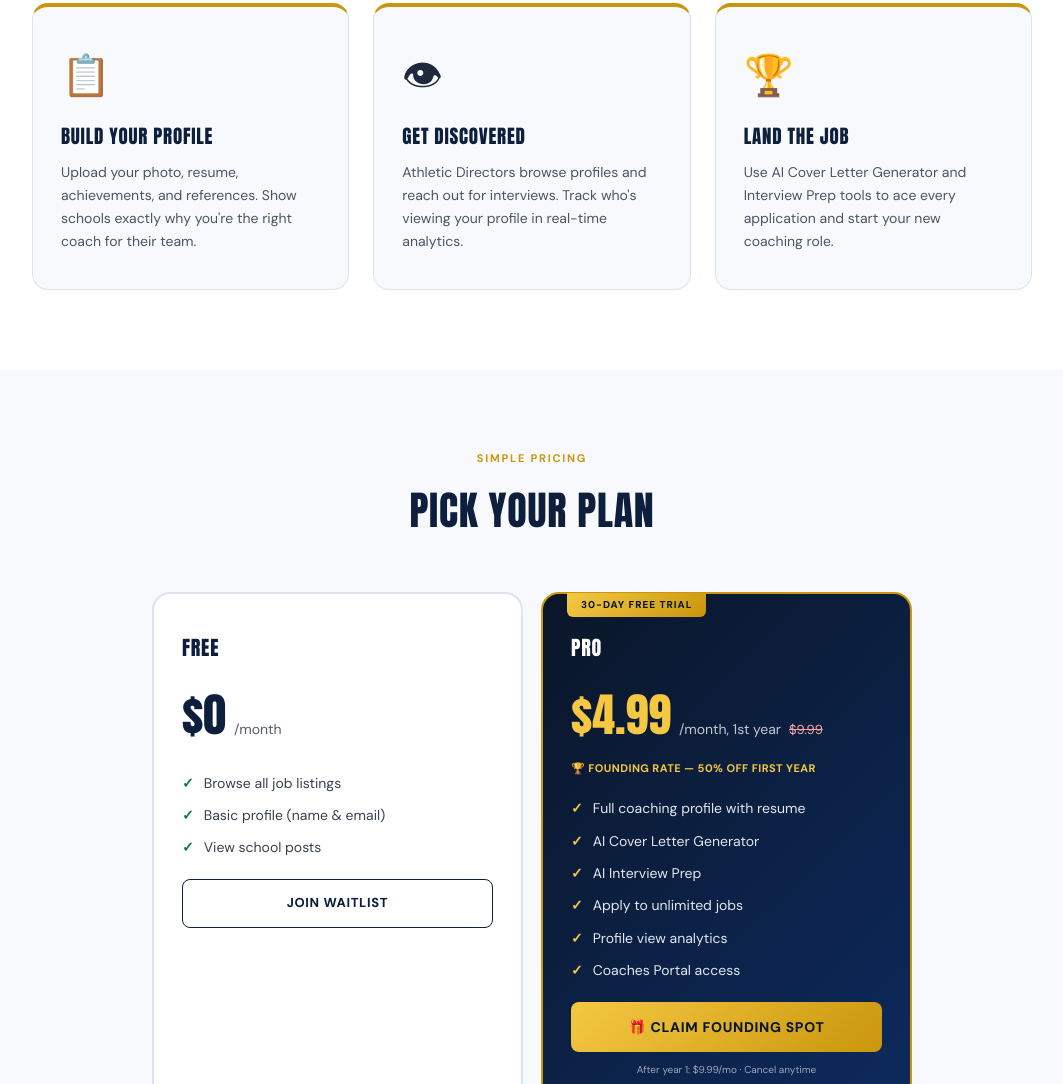
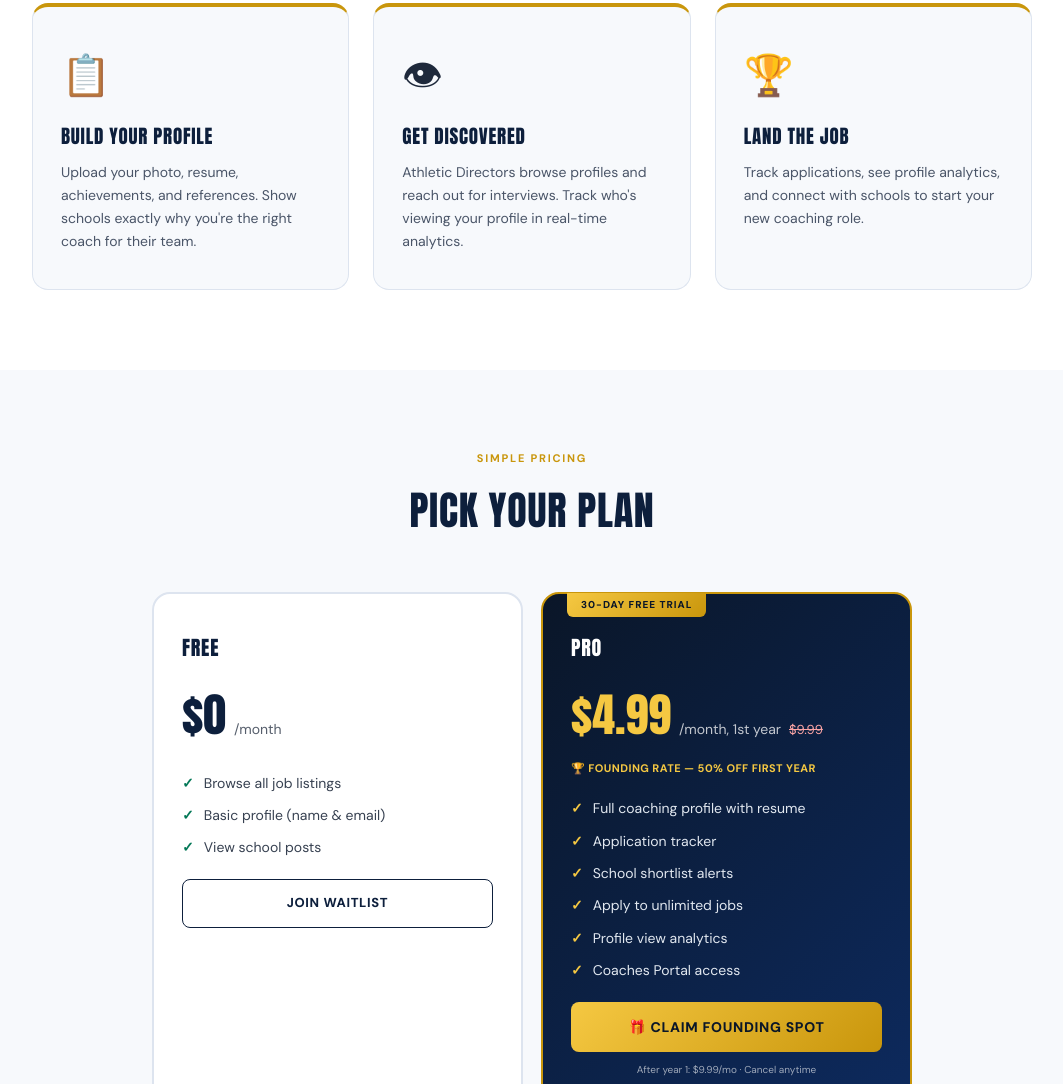
Before and after one commit to coachdraftapp/coachdraft-landing, a plain HTML site: page index.html in a window 1280 px wide. Shown: the part 1119-2203 px from the top of the page, without its empty margins (108-1171 px from the left). Drawn offline with Linux system fonts and the light colour scheme.

Commit message:
Update index.html

```diff
--- a/index.html
+++ b/index.html
@@ -245,7 +245,7 @@ footer { background: #0a1628; padding: 48px 32px 30px; border-top: 3px solid #c9
       <div class="feature-card">
         <div class="feature-icon">🏆</div>
         <div class="feature-title">Land The Job</div>
-        <div class="feature-desc">Use AI Cover Letter Generator and Interview Prep tools to ace every application and start your new coaching role.</div>
+        <div class="feature-desc">Track applications, see profile analytics, and connect with schools to start your new coaching role.</div>
       </div>
     </div>
   </div>
@@ -283,8 +283,8 @@ footer { background: #0a1628; padding: 48px 32px 30px; border-top: 3px solid #c9
         <div class="plan-deal">🏆 FOUNDING RATE — 50% OFF FIRST YEAR</div>
         <div class="plan-features">
           <div class="plan-feature plan-feature-pro"><span class="plan-check-pro">✓</span>Full coaching profile with resume</div>
-          <div class="plan-feature plan-feature-pro"><span class="plan-check-pro">✓</span>AI Cover Letter Generator</div>
-          <div class="plan-feature plan-feature-pro"><span class="plan-check-pro">✓</span>AI Interview Prep</div>
+          <div class="plan-feature plan-feature-pro"><span class="plan-check-pro">✓</span>Application tracker</div>
+          <div class="plan-feature plan-feature-pro"><span class="plan-check-pro">✓</span>School shortlist alerts</div>
           <div class="plan-feature plan-feature-pro"><span class="plan-check-pro">✓</span>Apply to unlimited jobs</div>
           <div class="plan-feature plan-feature-pro"><span class="plan-check-pro">✓</span>Profile view analytics</div>
           <div class="plan-feature plan-feature-pro"><span class="plan-check-pro">✓</span>Coaches Portal access</div>
```
